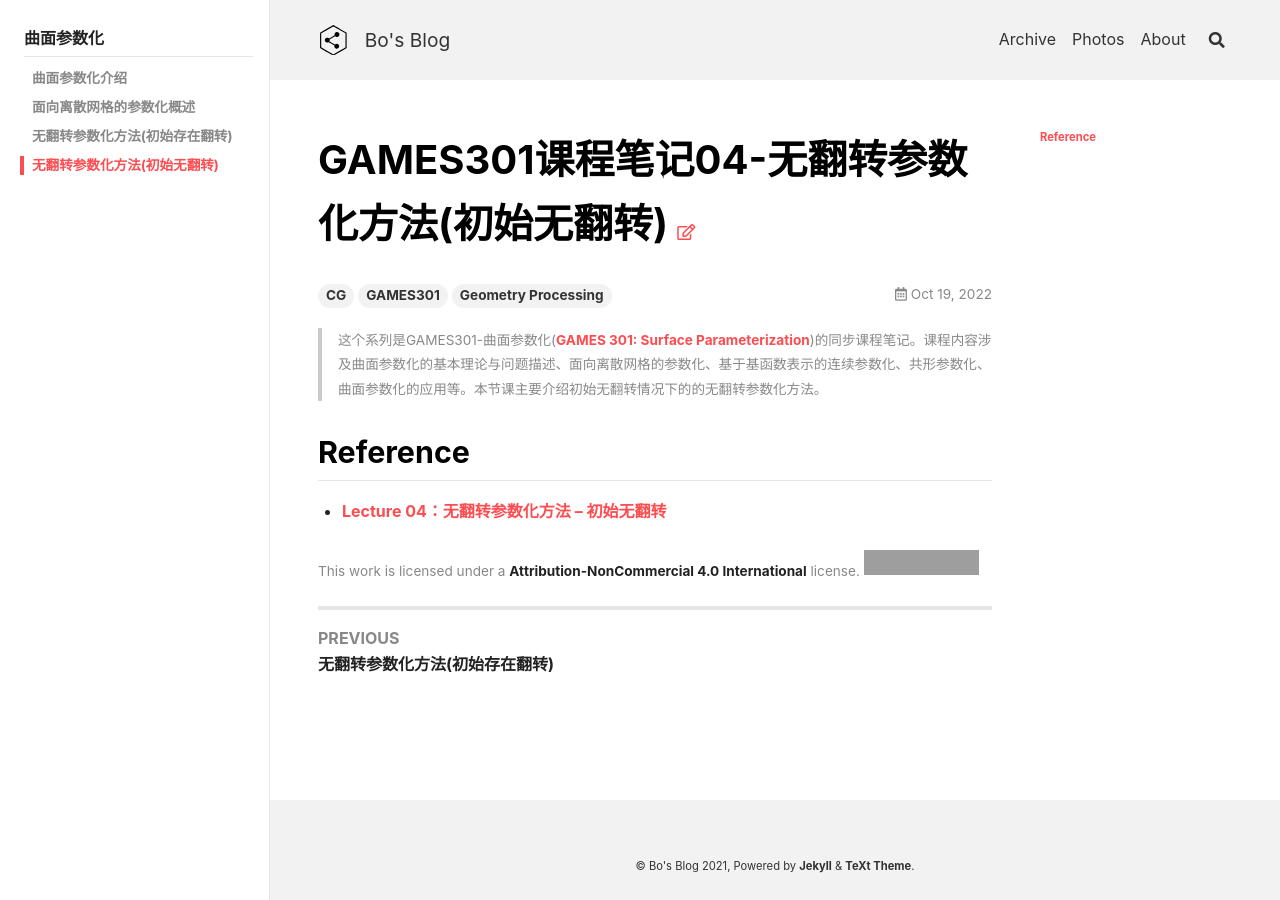
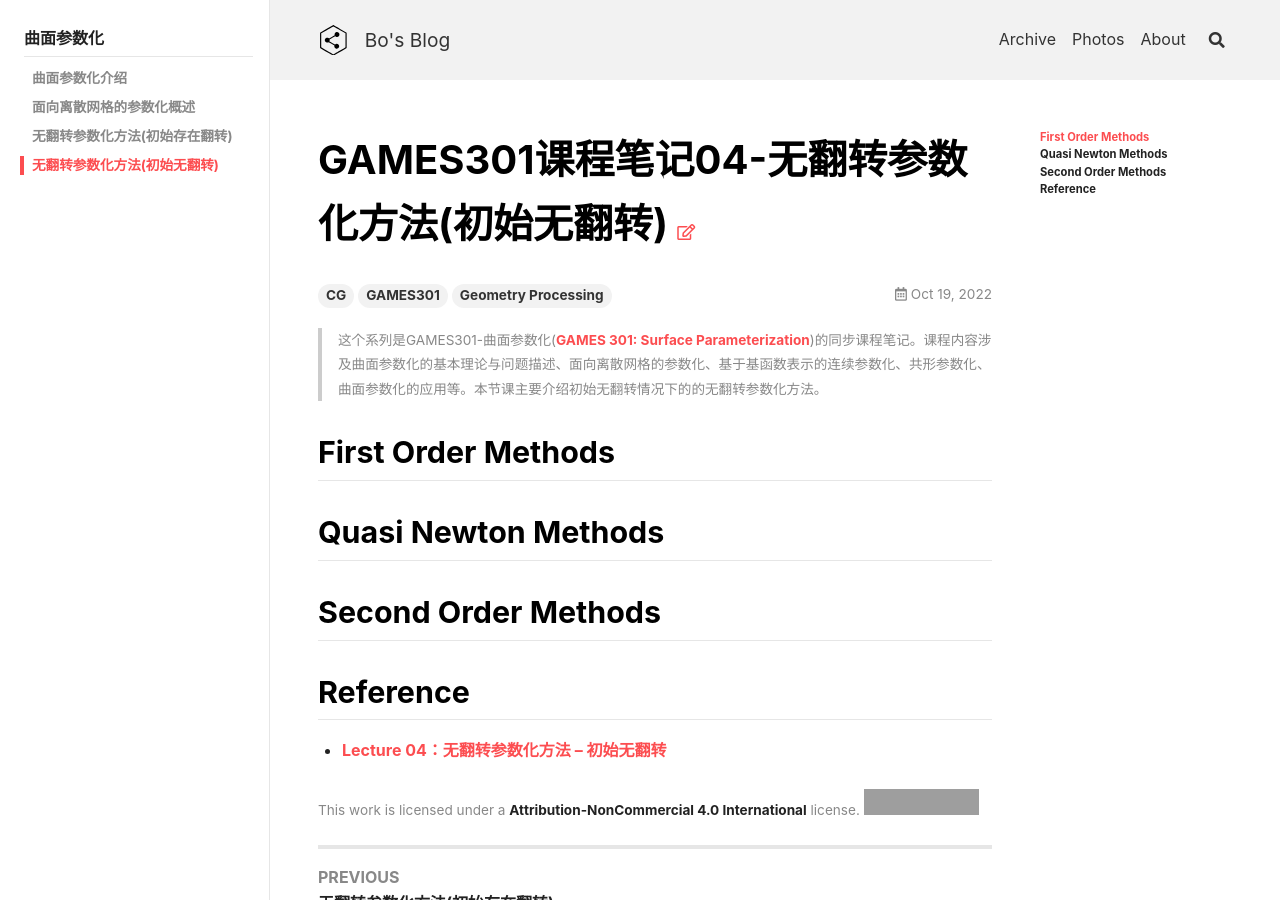
Before and after one commit to peng00bo00/peng00bo00_previous_blog, a Jekyll site: the page built from _posts/2022-10-19-GAMES301-NOTES-04.md, in a window 1280 px wide. Built offline with Jekyll 4.4.1, drawn with Linux system fonts in a browser that asks for light colours; grey boxes are pictures that could not be loaded.

Commit message:
Update 2022-10-19-GAMES301-NOTES-04.md

```diff
--- a/_posts/2022-10-19-GAMES301-NOTES-04.md
+++ b/_posts/2022-10-19-GAMES301-NOTES-04.md
@@ -12,6 +12,12 @@ sidebar:
 > 这个系列是GAMES301-曲面参数化([GAMES 301: Surface Parameterization](http://staff.ustc.edu.cn/~renjiec/GAMES301/index.html))的同步课程笔记。课程内容涉及曲面参数化的基本理论与问题描述、面向离散网格的参数化、基于基函数表示的连续参数化、共形参数化、曲面参数化的应用等。本节课主要介绍初始无翻转情况下的的无翻转参数化方法。
 <!--more-->
 
+## First Order Methods
+
+## Quasi Newton Methods
+
+## Second Order Methods
+
 ## Reference
 
 - [Lecture 04：无翻转参数化方法 – 初始无翻转](https://www.bilibili.com/video/BV18T411P7hT/?p=4&vd_source=7a2542c6c909b3ee1fab551277360826)
```
